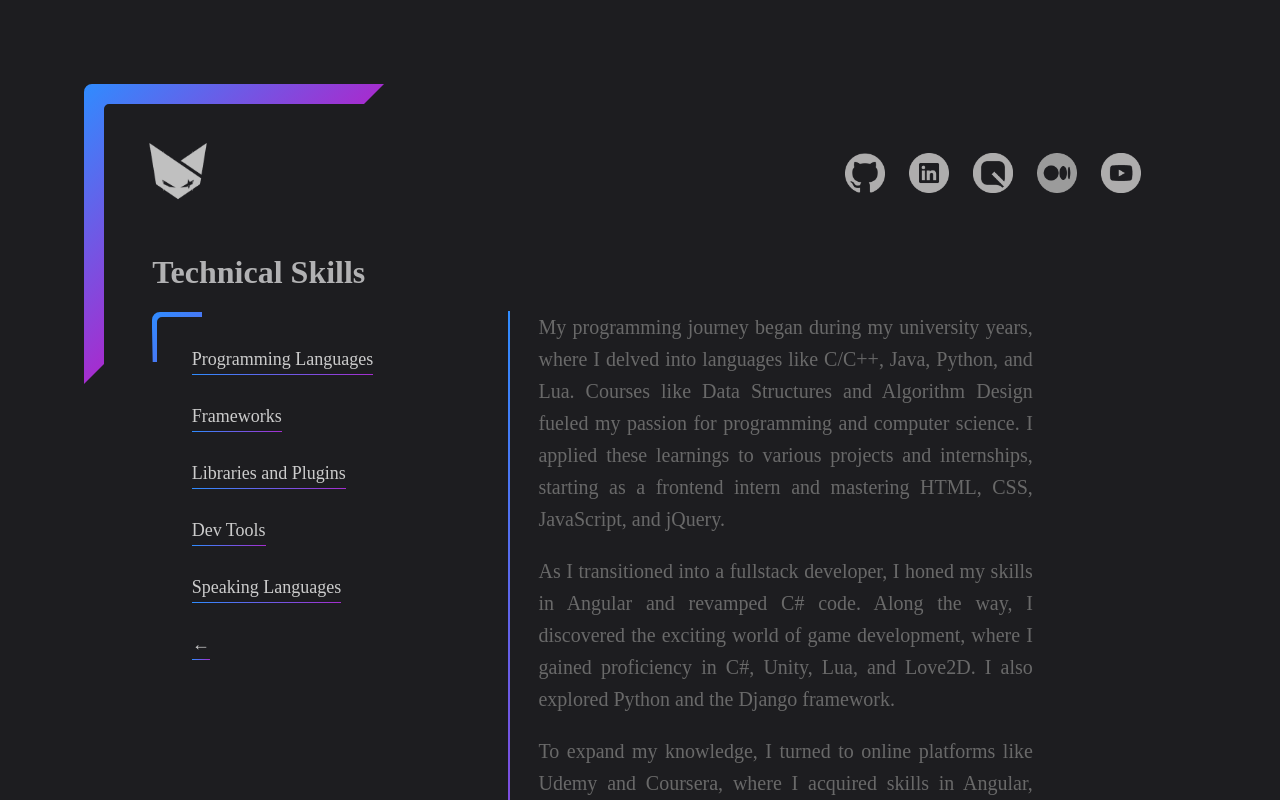
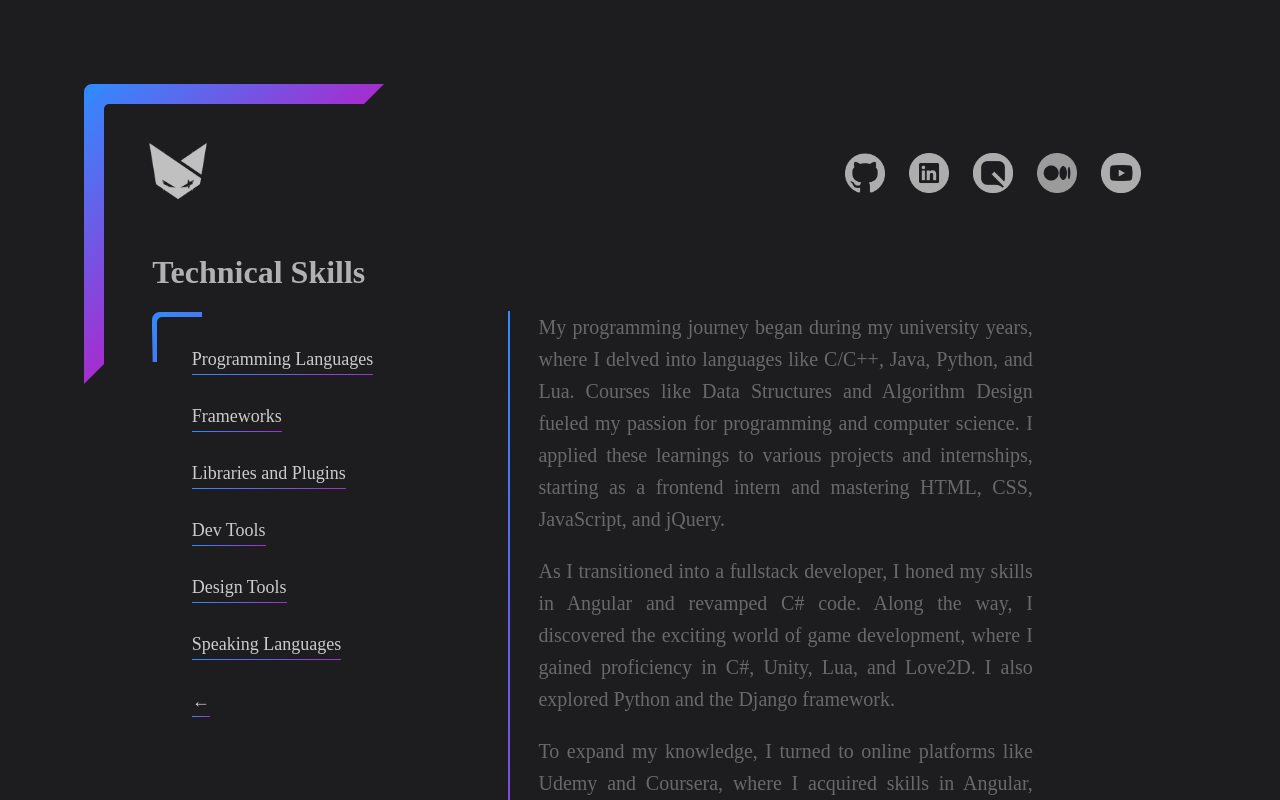
Before and after one commit to niloufarmj/niloufarmj.github.io, a React (Create React App) app: page /skills in a window 1280 px wide. Shown: the top 800 px of the page. Built offline with nearby package versions, Linux system fonts and the light colour scheme.

Commit message:
Update SkillsPage.js

```diff
--- a/src/Pages/SkillsPage.js
+++ b/src/Pages/SkillsPage.js
@@ -9,8 +9,9 @@ function SkillsPage() {
   const explainedTools = [
     "C++, C#, Java, Python, lua, JavaScript, Typescript, HTML, CSS",
     "React.js, Angular, Love2D, Flutter, JavaFX, Django, Node.js, .Net",
-    "RxJs, Bootstrap, Webpack, Threejs, MindAR, NavMesh, MLAgent",
+    "RxJs, Bootstrap, Threejs, MindAR, MLAgent",
     "Unity Engine, Android Studio, Git, Linux",
+    "Photoshop, Illustrator, Blender, 3DsMax, Figma",
     "Persian(native), English(IELTS Academic 7.5)",
   ];
 
@@ -54,8 +55,12 @@ function SkillsPage() {
         onClick: () => menuItemClicked(3),
       },
       {
+        title: "Design Tools",
+        onClick: () => menuItemClicked(4),
+      },
+      {
         title: "Speaking Languages",
-        onClick: () => menuItemClicked(4),
+        onClick: () => menuItemClicked(5),
       },
       {
         title: "←",
```
